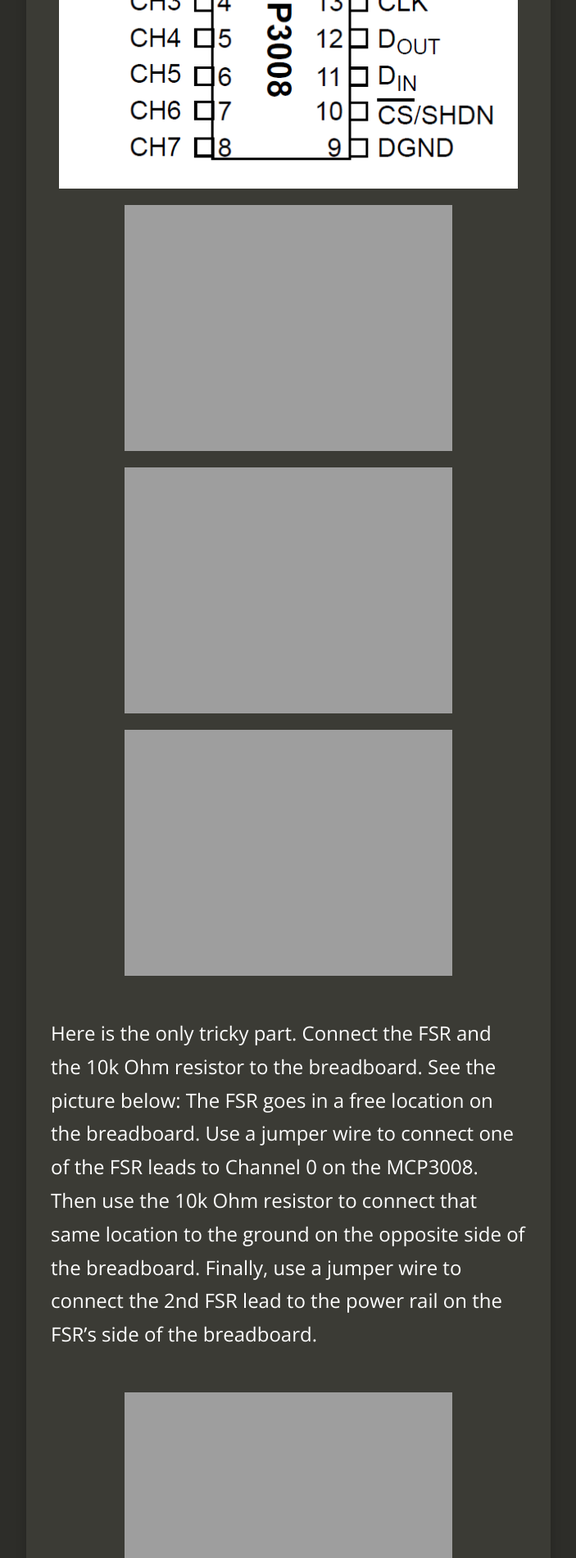
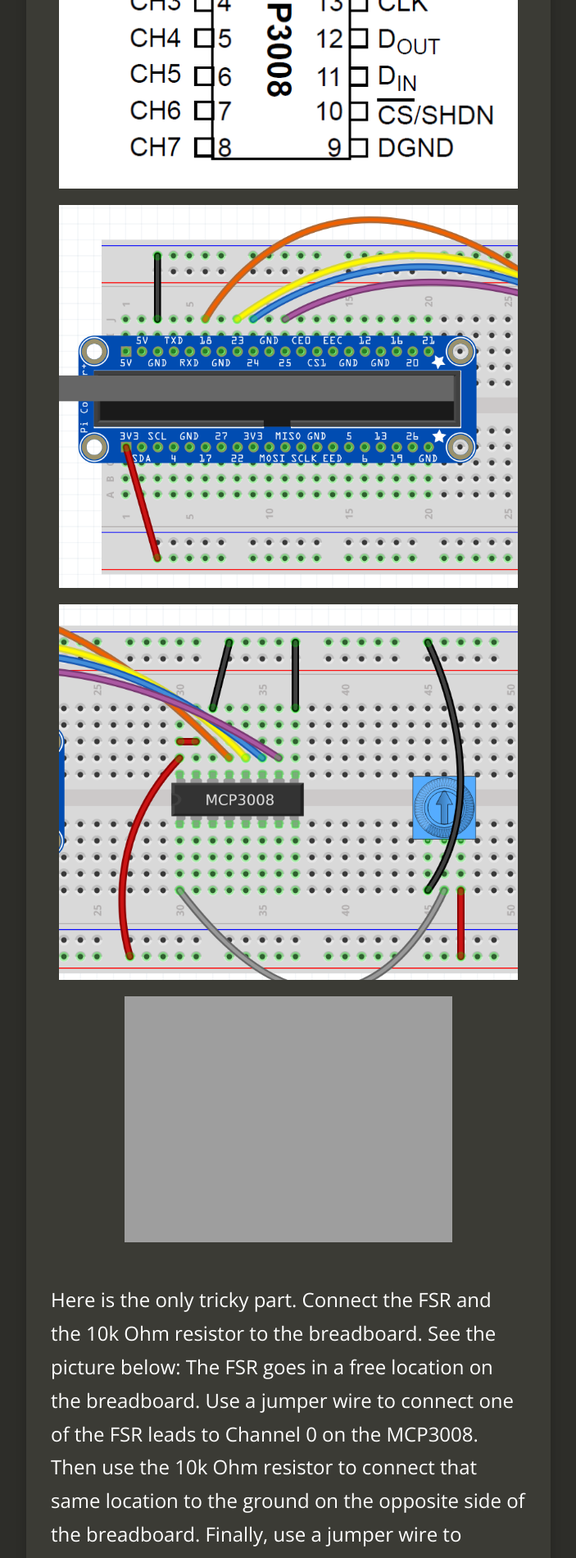
Before and after one commit to timothy-johnston/timothy-johnston.github.io, a Jekyll site: the page built from _posts/2018-07-17-how-i-built-a-cat-detecting-twitter-bot.markdown, in a window 1280 px wide. Shown: the part 4314-6214 px from the top of the page at 82% size, without its empty margins (288-991 px from the left). Built offline with Jekyll 4.4.1, drawn with Linux system fonts in a browser that asks for light colours; nearby versions of some CDN libraries; comment, search, counter and statistics services are not loaded.

Commit message:
fixed image paths

```diff
--- a/_posts/2018-07-17-how-i-built-a-cat-detecting-twitter-bot.markdown
+++ b/_posts/2018-07-17-how-i-built-a-cat-detecting-twitter-bot.markdown
@@ -49,8 +49,8 @@ Refer to the wiring diagrams provided by Adafruit ([more info here)][adafruit-pa
 * MCP3008 DGND -> GND
 
 ![MCP3008 Pin Diagram]({{ "/assets/build TC 8.gif" | absolute_url }})
-![Wiring Diagram Zoomed Out]({{ "/assets/build TC 5.pnc" | absolute_url }})
-![Wiring Diagram Zoomed In]({{ "/assets/build TC 4.pnc" | absolute_url }})
+![Wiring Diagram Zoomed Out]({{ "/assets/build TC 5.png" | absolute_url }})
+![Wiring Diagram Zoomed In]({{ "/assets/build TC 4.png" | absolute_url }})
 ![Connect pins]({{ "/assets/build TC 2.JPG" | absolute_url }})
 
 Here is the only tricky part. Connect the FSR and the 10k Ohm resistor to the breadboard. See the picture below:  The FSR goes in a free location on the breadboard. Use a jumper wire to connect one of the FSR leads to Channel 0 on the MCP3008. Then use the 10k Ohm resistor to connect that same location to the ground on the opposite side of the breadboard. Finally, use a jumper wire to connect the 2nd FSR lead to the power rail on the FSR's side of the breadboard.
```
